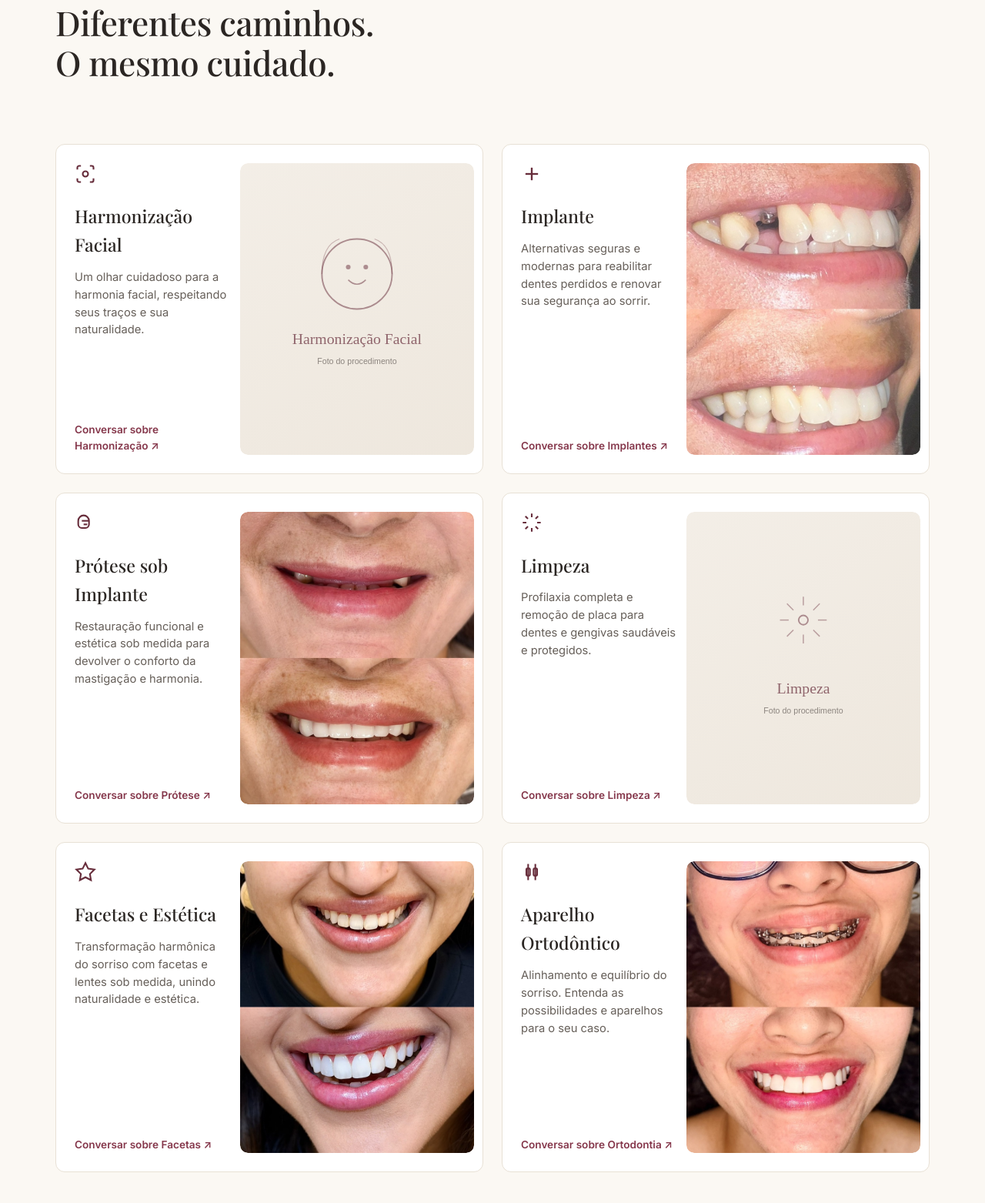
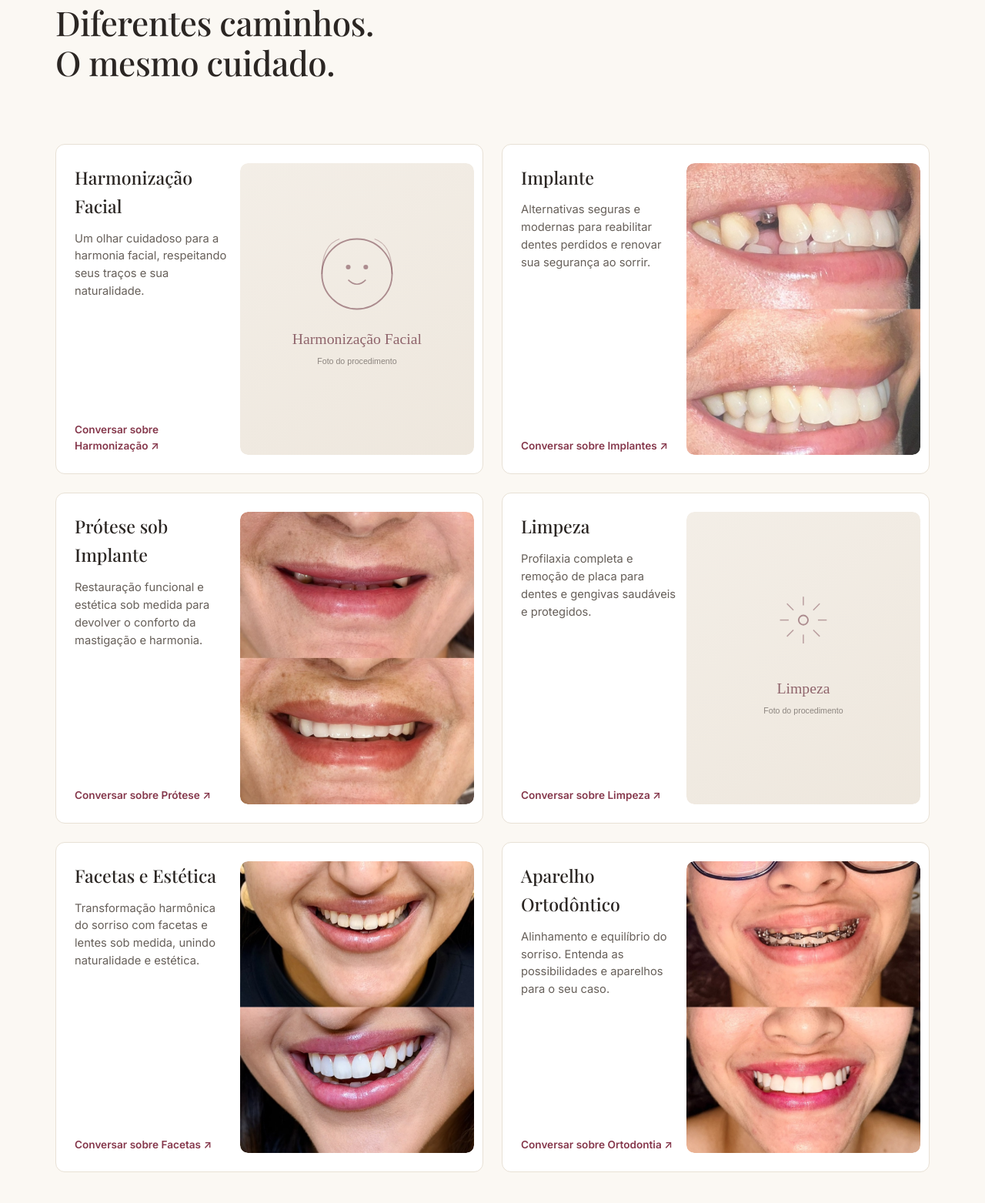
Before and after one commit to Ricardoqs20/Consultorio_Jessica, a Flask app: page / in a window 1280 px wide. Shown: the part 1546-3109 px from the top of the page at 77% size. Run offline with Flask 3, Linux system fonts and the light colour scheme; some web fonts are replaced.

Commit message:
Remove ícones dos cards de procedimento

```diff
--- a/templates/index.html
+++ b/templates/index.html
@@ -155,15 +155,6 @@
           <!-- 1: Harmonização Facial -->
           <div class="treatment-card">
             <div class="treatment-content">
-              <div class="treatment-icon">
-                <svg width="28" height="28" viewBox="0 0 24 24" fill="none" stroke="currentColor" stroke-width="1.8">
-                  <circle cx="12" cy="12" r="3"></circle>
-                  <path d="M3 7V5a2 2 0 0 1 2-2h2"></path>
-                  <path d="M17 3h2a2 2 0 0 1 2 2v2"></path>
-                  <path d="M21 17v2a2 2 0 0 1-2 2h-2"></path>
-                  <path d="M7 21H5a2 2 0 0 1-2-2v-2"></path>
-                </svg>
-              </div>
               <h3 class="treatment-title">Harmonização Facial</h3>
               <p class="treatment-desc">Um olhar cuidadoso para a harmonia facial, respeitando seus traços e sua naturalidade.</p>
               <a href="https://wa.me/5598985834148?text=Olá!%20Gostaria%20de%20saber%20mais%20sobre%20harmonização%20facial." target="_blank" class="treatment-link">Conversar sobre Harmonização ↗</a>
@@ -176,12 +167,6 @@
           <!-- 2: Implante -->
           <div class="treatment-card">
             <div class="treatment-content">
-              <div class="treatment-icon">
-                <svg width="28" height="28" viewBox="0 0 24 24" fill="none" stroke="currentColor" stroke-width="2">
-                  <line x1="12" y1="5" x2="12" y2="19"></line>
-                  <line x1="5" y1="12" x2="19" y2="12"></line>
-                </svg>
-              </div>
               <h3 class="treatment-title">Implante</h3>
               <p class="treatment-desc">Alternativas seguras e modernas para reabilitar dentes perdidos e renovar sua segurança ao sorrir.</p>
               <a href="https://wa.me/5598985834148?text=Olá!%20Gostaria%20de%20saber%20mais%20sobre%20implantes%20dentários." target="_blank" class="treatment-link">Conversar sobre Implantes ↗</a>
@@ -194,13 +179,6 @@
           <!-- 3: Prótese sob Implante -->
           <div class="treatment-card">
             <div class="treatment-content">
-              <div class="treatment-icon">
-                <svg width="28" height="28" viewBox="0 0 24 24" fill="none" stroke="currentColor" stroke-width="1.8">
-                  <path d="M4 10c0-3.3 2.7-6 6-6s6 2.7 6 6v4c0 2.2-1.8 4-4 4h-4c-2.2 0-4-1.8-4-4v-4z"></path>
-                  <path d="M8 10h8"></path>
-                  <path d="M10 14h4"></path>
-                </svg>
-              </div>
               <h3 class="treatment-title">Prótese sob Implante</h3>
               <p class="treatment-desc">Restauração funcional e estética sob medida para devolver o conforto da mastigação e harmonia.</p>
               <a href="https://wa.me/5598985834148?text=Olá!%20Gostaria%20de%20saber%20mais%20sobre%20próteses%20dentárias." target="_blank" class="treatment-link">Conversar sobre Prótese ↗</a>
@@ -213,11 +191,6 @@
           <!-- 4: Limpeza -->
           <div class="treatment-card">
             <div class="treatment-content">
-              <div class="treatment-icon">
-                <svg width="28" height="28" viewBox="0 0 24 24" fill="none" stroke="currentColor" stroke-width="1.8">
-                  <path d="M12 2v4m0 12v4M4.93 4.93l2.83 2.83m8.48 8.48l2.83 2.83M2 12h4m12 0h4M4.93 19.07l2.83-2.83m8.48-8.48l2.83-2.83"/>
-                </svg>
-              </div>
               <h3 class="treatment-title">Limpeza</h3>
               <p class="treatment-desc">Profilaxia completa e remoção de placa para dentes e gengivas saudáveis e protegidos.</p>
               <a href="https://wa.me/5598985834148?text=Olá!%20Gostaria%20de%20agendar%20uma%20limpeza%20dental." target="_blank" class="treatment-link">Conversar sobre Limpeza ↗</a>
@@ -230,11 +203,6 @@
           <!-- 5: Facetas e Estética -->
           <div class="treatment-card">
             <div class="treatment-content">
-              <div class="treatment-icon">
-                <svg width="28" height="28" viewBox="0 0 24 24" fill="none" stroke="currentColor" stroke-width="1.8">
-                  <polygon points="12 2 15.09 8.26 22 9.27 17 14.14 18.18 21.02 12 17.77 5.82 21.02 7 14.14 2 9.27 8.91 8.26 12 2"></polygon>
-                </svg>
-              </div>
               <h3 class="treatment-title">Facetas e Estética</h3>
               <p class="treatment-desc">Transformação harmônica do sorriso com facetas e lentes sob medida, unindo naturalidade e estética.</p>
               <a href="https://wa.me/5598985834148?text=Olá!%20Gostaria%20de%20saber%20mais%20sobre%20facetas%20dentárias." target="_blank" class="treatment-link">Conversar sobre Facetas ↗</a>
@@ -247,14 +215,6 @@
           <!-- 6: Aparelho Ortodôntico -->
           <div class="treatment-card">
             <div class="treatment-content">
-              <div class="treatment-icon">
-                <svg width="28" height="28" viewBox="0 0 24 24" fill="none" stroke="currentColor" stroke-width="1.8">
-                  <line x1="8" y1="3" x2="8" y2="21"></line>
-                  <line x1="16" y1="3" x2="16" y2="21"></line>
-                  <rect x="6" y="8" width="4" height="8" rx="1"></rect>
-                  <rect x="14" y="8" width="4" height="8" rx="1"></rect>
-                </svg>
-              </div>
               <h3 class="treatment-title">Aparelho Ortodôntico</h3>
               <p class="treatment-desc">Alinhamento e equilíbrio do sorriso. Entenda as possibilidades e aparelhos para o seu caso.</p>
               <a href="https://wa.me/5598985834148?text=Olá!%20Gostaria%20de%20saber%20mais%20sobre%20aparelho%20ortodôntico." target="_blank" class="treatment-link">Conversar sobre Ortodontia ↗</a>
```
